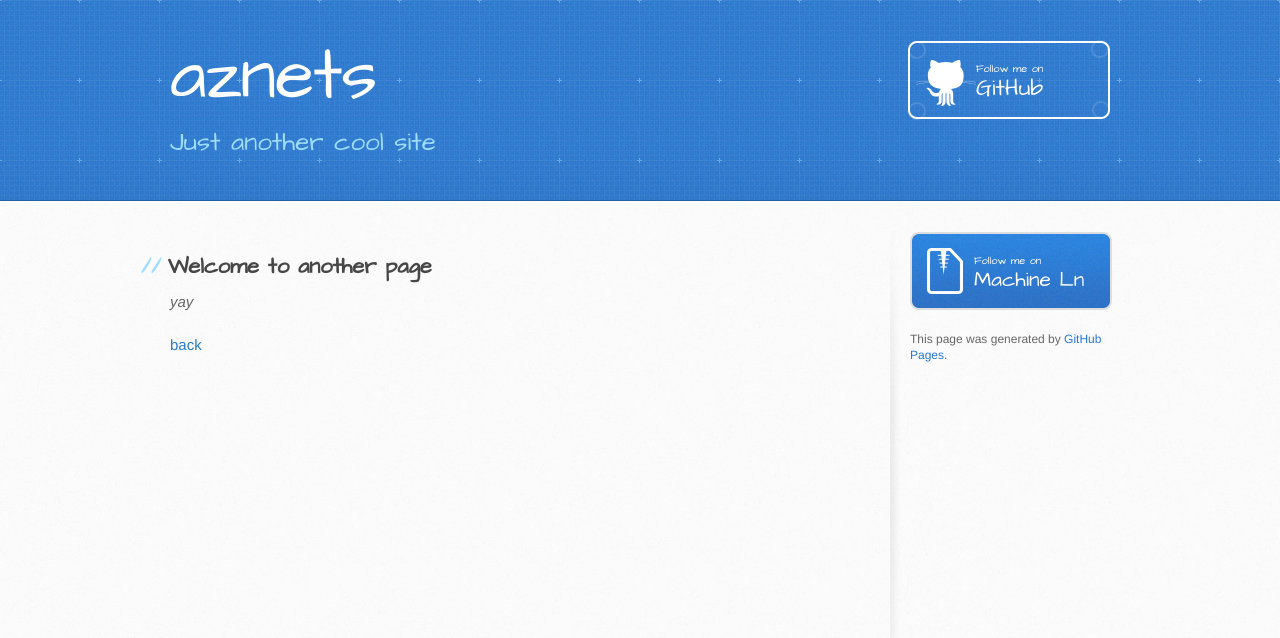
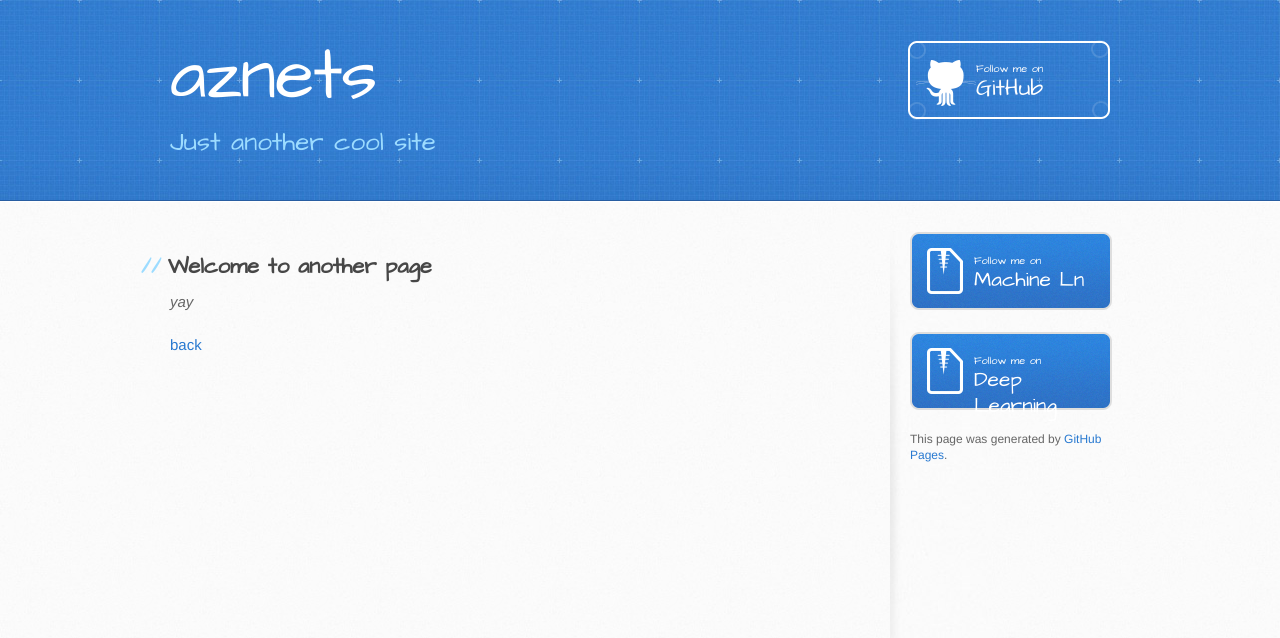
Before and after one commit to aznets/aznets.github.io, a Jekyll site: the page built from another-page.md, in a window 1280 px wide. Shown: the top 638 px of the page. Built offline with Jekyll 4.4.1, drawn with Linux system fonts in a browser that asks for light colours; our own code applies the rules of GitHub Pages for plain Markdown files.

Commit message:
Update default.html

```diff
--- a/_layouts/default.html
+++ b/_layouts/default.html
@@ -40,6 +40,9 @@
           {% if site.github.is_user_page %}
           <a href="{{ site.github.ml_url }}" class="button"><small>Follow me on</small> Machine Ln</a>
           {% endif %}
+          {% if site.github.is_user_page %}
+          <a href="{{ site.github.dl_url }}" class="button"><small>Follow me on</small> Deep Learning</a>
+          {% endif %}
 
           {% if site.show_downloads %}
             <a href="{{ site.github.zip_url }}" class="button">
```
